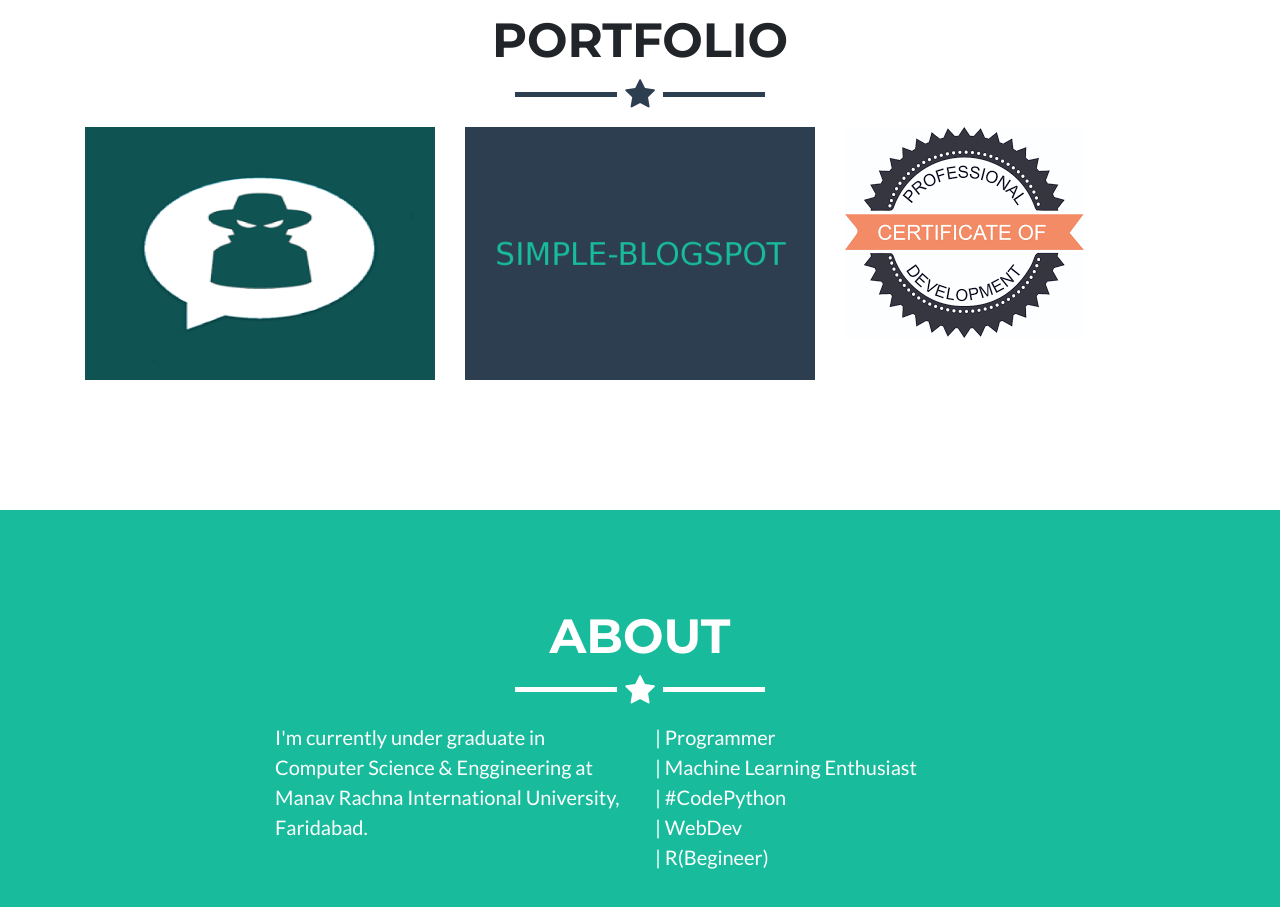
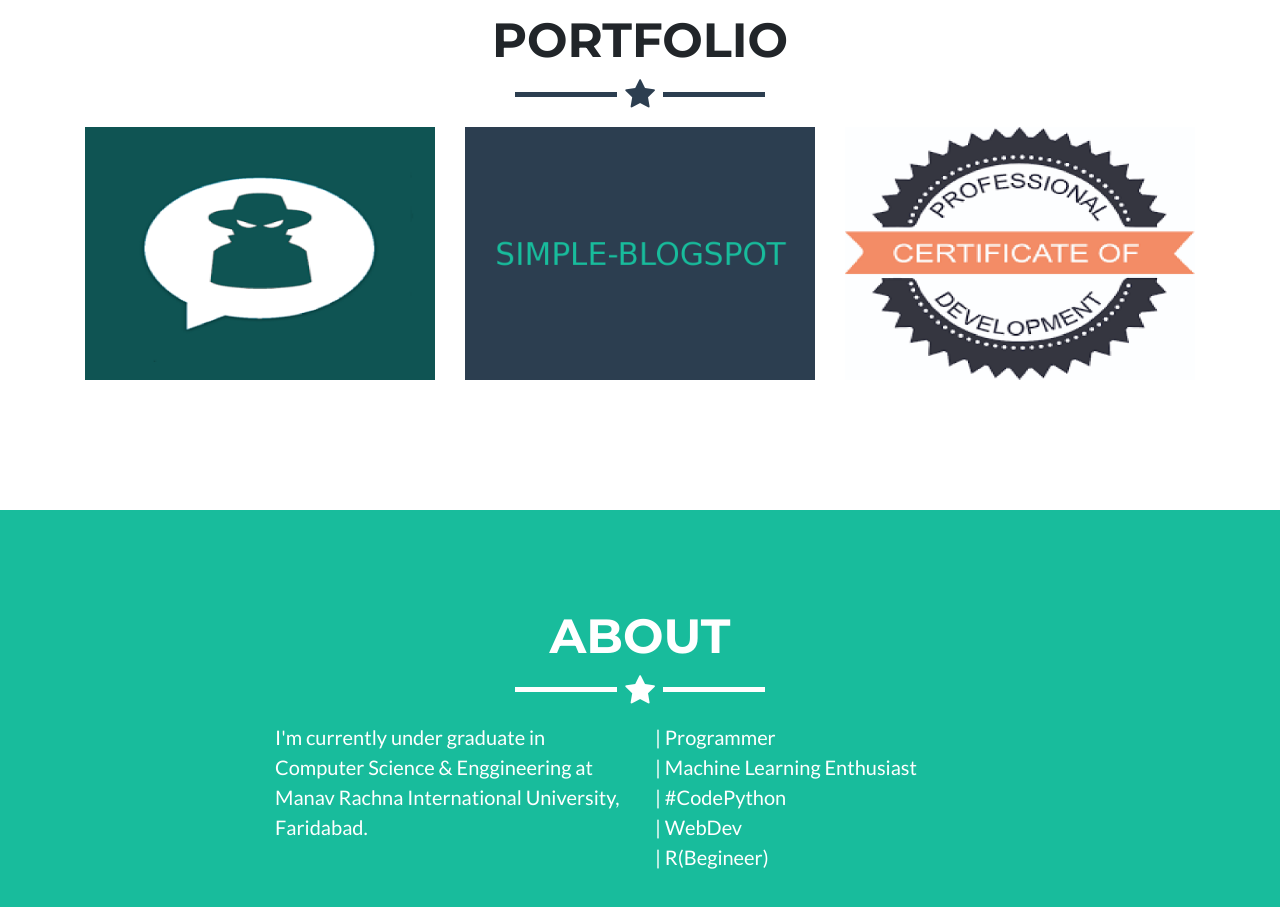
Before and after one commit to Mehta5809/mehta5809.github.io, a plain HTML site: page index.html in a window 1280 px wide. Shown: the part 900-1807 px from the top of the page. Drawn offline with Linux system fonts and the light colour scheme.

Commit message:
update img

```diff
--- a/index.html
+++ b/index.html
@@ -124,7 +124,7 @@
                   <i class="fa fa-search-plus fa-3x"></i>
                 </div>
               </div>
-              <img class="img-fluid" src="img/portfolio/certi.png" alt="">
+              <img class="img-fluid" src="img/portfolio/cerlogo.png" alt="">
             </div>
           </div>
         </div>
```
Also changed, not shown: img/portfolio/cerlogo.png (added), img/portfolio/certi.png (deleted), img/portfolio/spychat.PNG (deleted).
